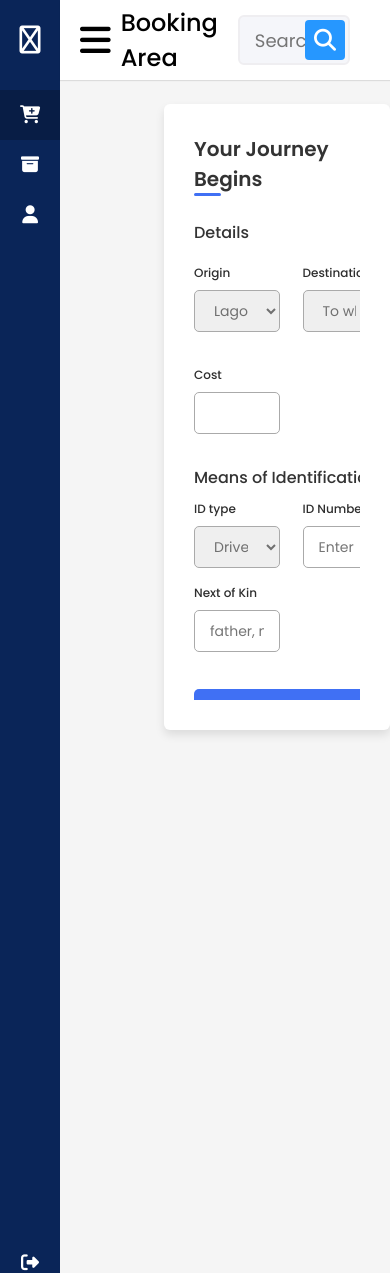
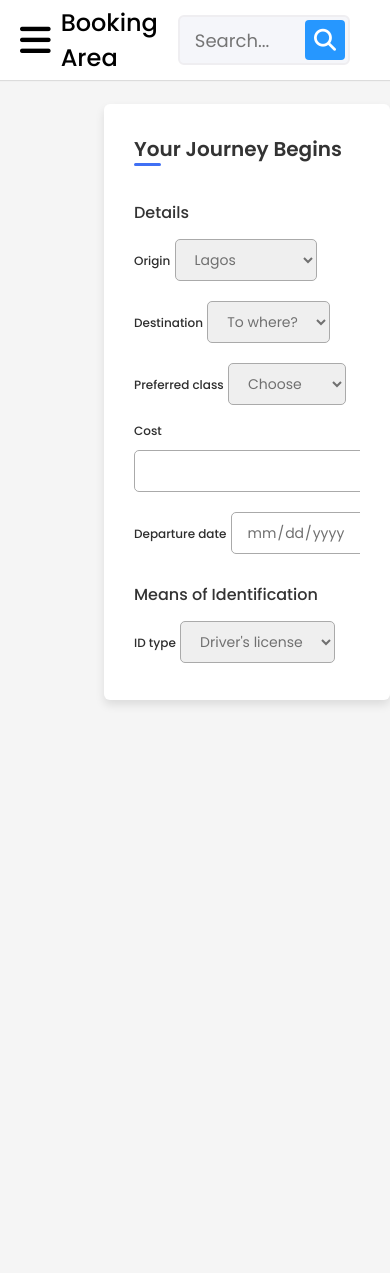
Before and after one commit to aoamusat/QuickTix, a Django app: page /dashboard/ in a window 390 px wide. Shown: the top 1273 px of the page. Run offline with Django 4.2, Linux system fonts and the light colour scheme; a user stored in the database is signed in; some libraries are stand-ins or nearby versions.

Commit message:
Made changes to dashboard responsiveness

```diff
--- a/quicktix/static/quicktix/css/dash.css
+++ b/quicktix/static/quicktix/css/dash.css
@@ -213,17 +213,17 @@ form.secActive .form.first{
   margin-bottom: 8px;
   font-size: 16px;
   font-weight: 500;
-  margin: 10px 0 6px 0;
+  margin: 20px 0 6px 0;
   color: #333;
 }
 .container form .fields{
-  display: flex;
+  display: block;
   align-items: center;
   justify-content: space-between;
   flex-wrap: wrap;
 }
 form .fields .input-field{
-  display: flex;
+  display: block;
   width: calc(100% / 3 - 15px);
   flex-direction: column;
   margin: 4px 0;
@@ -299,16 +299,9 @@ form .fields .input-field{
   }
 }
 /*@media (max-width: 1150px) {
-  .home-content .sales-boxes{
+  .wrapper{
     flex-direction: column;
-  }
-  .home-content .sales-boxes .box{
-    width: 100%;
-    overflow-x: scroll;
-    margin-bottom: 30px;
-  }
-  .home-content .sales-boxes .top-sales{
-    margin: 0;
+    overflow-x:scroll;
   }
 }
 /*@media (max-width: 1000px) {
@@ -339,7 +332,26 @@ form .fields .input-field{
   .sidebar.active ~ .home-section nav .profile-details{
     display: none;
   }
+}*/
+
+@media (max-width: 750px) {
+    .container form{
+        overflow-y: scroll;
+    }
+    .container form::-webkit-scrollbar{
+       display: none;
+    }
+    form .fields .input-field{
+        width: calc(100% / 2 - 15px);
+    }
 }
+
+@media (max-width: 550px) {
+    form .fields .input-field{
+        width: 100%;
+    }
+}
+
 
   @media (max-width: 400px) {
   .sidebar{
@@ -364,4 +376,4 @@ form .fields .input-field{
     left: 60px;
     width: calc(100% - 60px);
   }
-}*/
+}
--- a/quicktix/templates/quicktix/dashboard.html
+++ b/quicktix/templates/quicktix/dashboard.html
@@ -90,7 +90,6 @@
                             </select>
                         </div>
 
-<!--code to geenerate ticket cost-->
                         <div class="input-field">
                             <label>Preferred class</label>
                             <select name="tot_pin_requested" onchange="calculateAmount(this.value)" required>
@@ -104,7 +103,7 @@
                             <label>Cost</label>
                             <input name="tot_amount" id="tot_amount" type="text" readonly>
                         </div>
-<!--end code-->
+
                         <div class="input-field">
                             <label>Departure date</label>
                             <input type="date" placeholder="Select" required>
```
